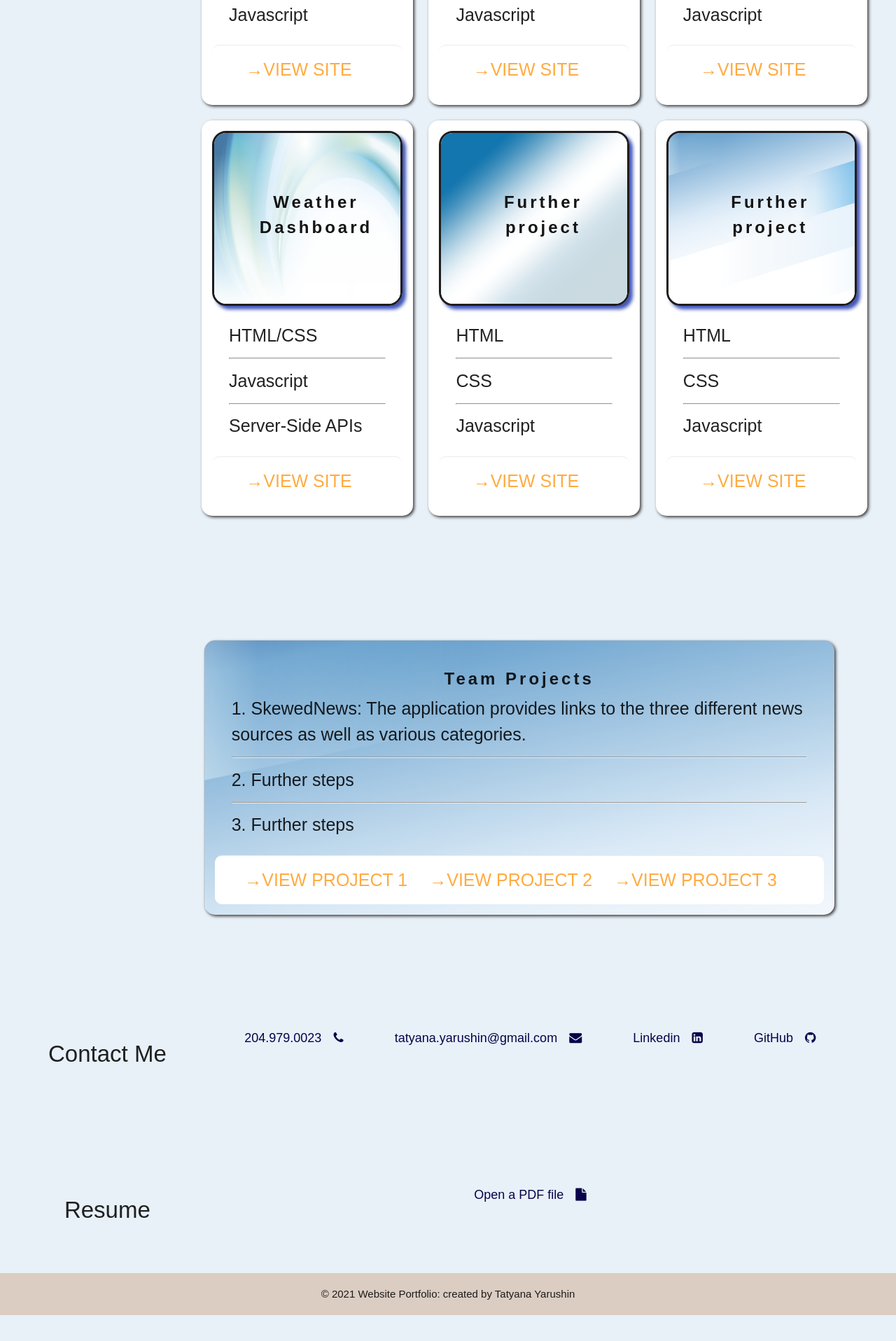
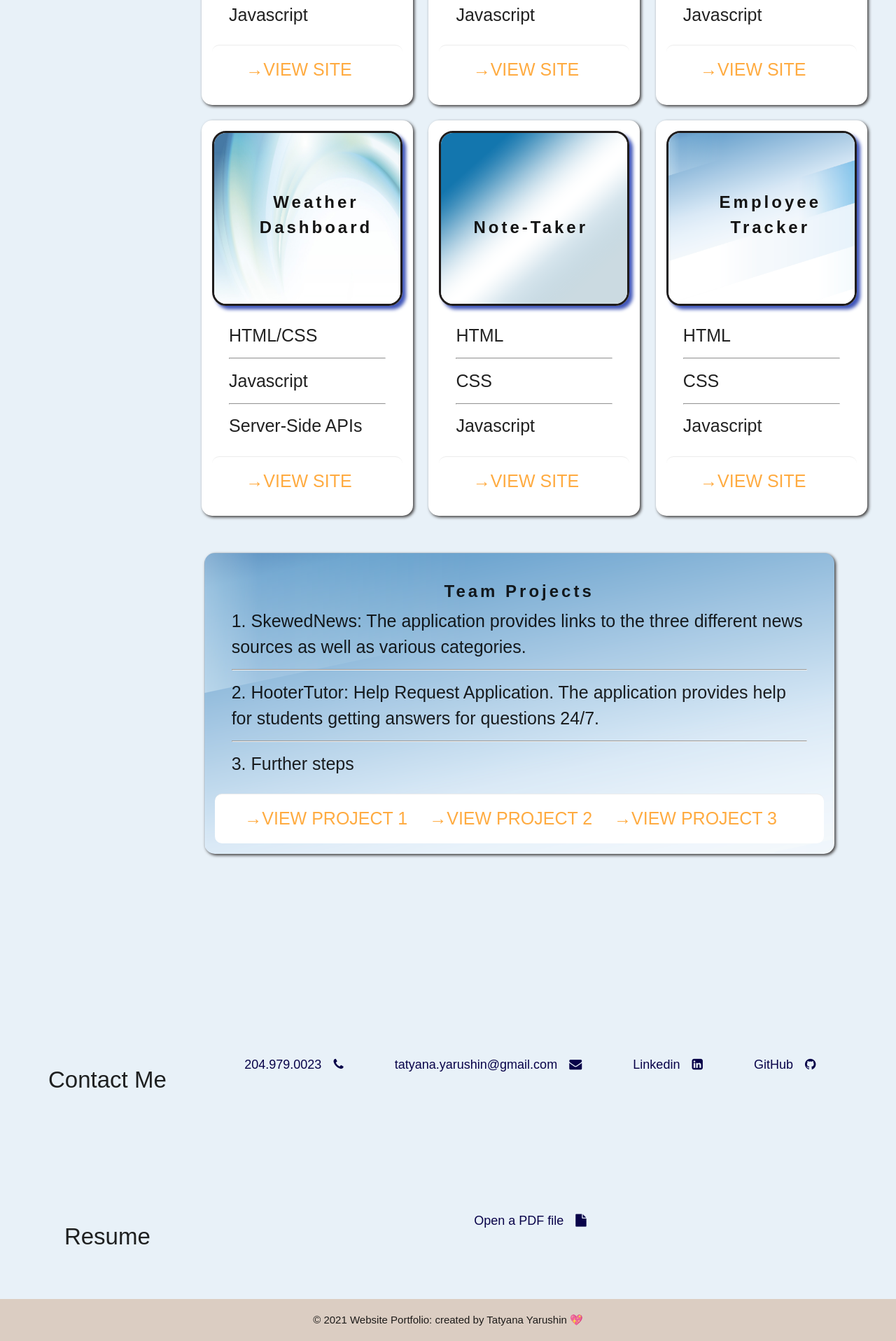
Before and after one commit to TatyanaYarush/portfolio, a plain HTML site: page index.html in a window 1280 px wide. Shown: the part 1482-3398 px from the top of the page at 70% size. Before the commit the page ends 3361 px from the top, so only its background shows below. Drawn offline with Linux system fonts and the light colour scheme.

Commit message:
updated portfolio and added new projects

```diff
--- a/assets/css/style.css
+++ b/assets/css/style.css
@@ -145,6 +145,7 @@ p {
   width: 60rem;
   margin-left: auto;
   margin-right: auto;
+  top: -125px;
 }
 
 .card img {
--- a/index.html
+++ b/index.html
@@ -153,7 +153,7 @@
                         <div class="card">
                             <div class="card-image">
                                 <img src="./assets/css/images/image background 4.png">
-                                <span class="card-title">Further project</span>
+                                <span class="card-title">Note-Taker</span>
                             </div>
                             <div class="card-content">
                                 <p>HTML</p>
@@ -163,7 +163,7 @@
                                 <p>Javascript</p>
                             </div>
                             <div class="card-action">
-                                <a href="" target="_blank">→View
+                                <a href="https://your-note-taker.herokuapp.com/notes" target="_blank">→View
                                     Site</a>
                             </div>
                         </div>
@@ -173,7 +173,7 @@
                         <div class="card">
                             <div class="card-image">
                                 <img src="./assets/css/images/image background 1.png">
-                                <span class="card-title">Further project</span>
+                                <span class="card-title">Employee Tracker</span>
                             </div>
                             <div class="card-content">
                                 <p>HTML</p>
@@ -183,7 +183,7 @@
                                 <p>Javascript</p>
                             </div>
                             <div class="card-action">
-                                <a href="" target="_blank">→View Site
+                                <a href="https://www.youtube.com/watch?v=oAhT7Yb7ZXE" target="_blank">→View Site
                                 </a>
 
                             </div>
@@ -202,7 +202,8 @@
                         <p>1. SkewedNews: The application provides links to the three different news sources as well as
                             various categories. </p>
                         <hr>
-                        <p>2. Further steps
+                        <p>2. HooterTutor: Help Request Application.
+                            The application provides help for students getting answers for questions 24/7.
                         </p>
                         <hr>
                         <p>3. Further steps
@@ -210,7 +211,7 @@
                     </div>
                     <div class="card-action">
                         <a href="https://weird-but-doable.github.io/SkewedNews/" target="_blank">→View Project 1</a>
-                        <a href="" target="_blank">→View Project 2</a>
+                        <a href="https://hootertutor.herokuapp.com/sign-up" target="_blank">→View Project 2</a>
                         <a href="" target="_blank">→View Project 3</a>
                     </div>
                 </div>
@@ -284,7 +285,7 @@
         <!-- Copyright & Time-->
         <div class="footer-copyright">
             <div class="container">
-                © 2021 Website Portfolio: created by Tatyana Yarushin
+                © 2021 Website Portfolio: created by Tatyana Yarushin 💖
             </div>
         </div>
     </footer>
```
